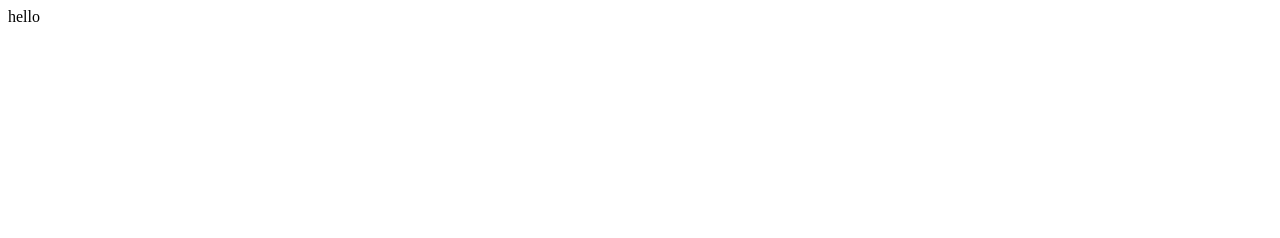
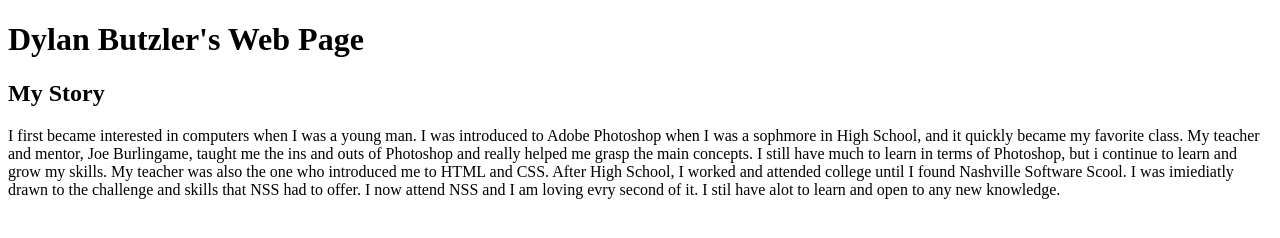
Before and after one commit to Dylan21B/Dylan21B.github.io, a plain HTML site: page index.html in a window 1280 px wide. Drawn offline with Linux system fonts and the light colour scheme.

Commit message:
add new index

```diff
--- a/index.html
+++ b/index.html
@@ -1,6 +1,22 @@
-<!DOCTYPE>
+<!DOCTYPE html>
 <html>
-
-
-<p>hello</p>
+<head>
+    <meta charset="utf-8" />
+    <meta http-equiv="X-UA-Compatible" content="IE=edge">
+    <title>Dylan's Website</title>
+    <meta name="viewport" content="width=device-width, initial-scale=1">
+    <link rel="stylesheet" type="text/css" media="screen" href="main.css" />
+    <script src="main.js"></script>
+</head>
+<body>
+    <header>
+        <h1>Dylan Butzler's Web Page</h1>
+    </header>
+    <h2>My Story</h2>
+    <p> I first became interested in computers when I was a young man. I was introduced to Adobe Photoshop when I was a sophmore in High School, and it quickly became
+        my favorite class. My teacher and mentor, Joe Burlingame, taught me the ins and outs of Photoshop and really helped me grasp the main concepts. I still have much
+        to learn in terms of Photoshop, but i continue to learn and grow my skills. My teacher was also the one who introduced me to HTML and CSS. After High School, I worked and attended college until
+        I found Nashville Software Scool. I was imiediatly drawn to the challenge and skills that NSS had to offer. I now attend NSS and I am loving evry second of it. I stil have alot to learn and
+        open to any new knowledge.   </p>
+</body>
 </html>
```
